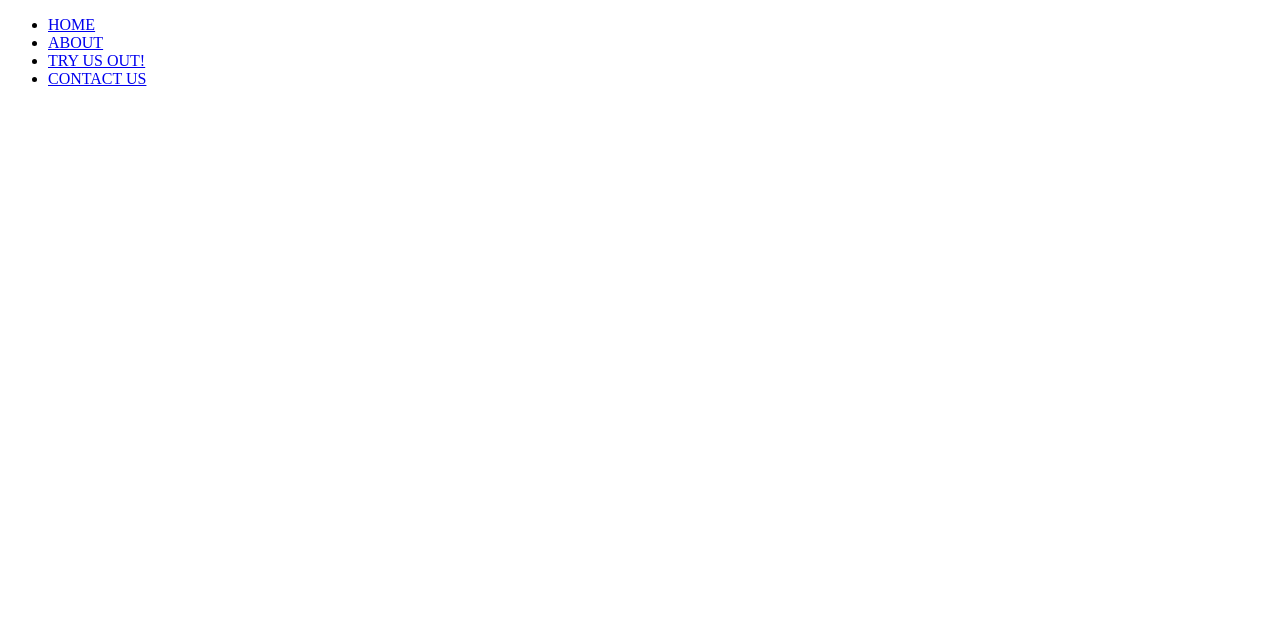
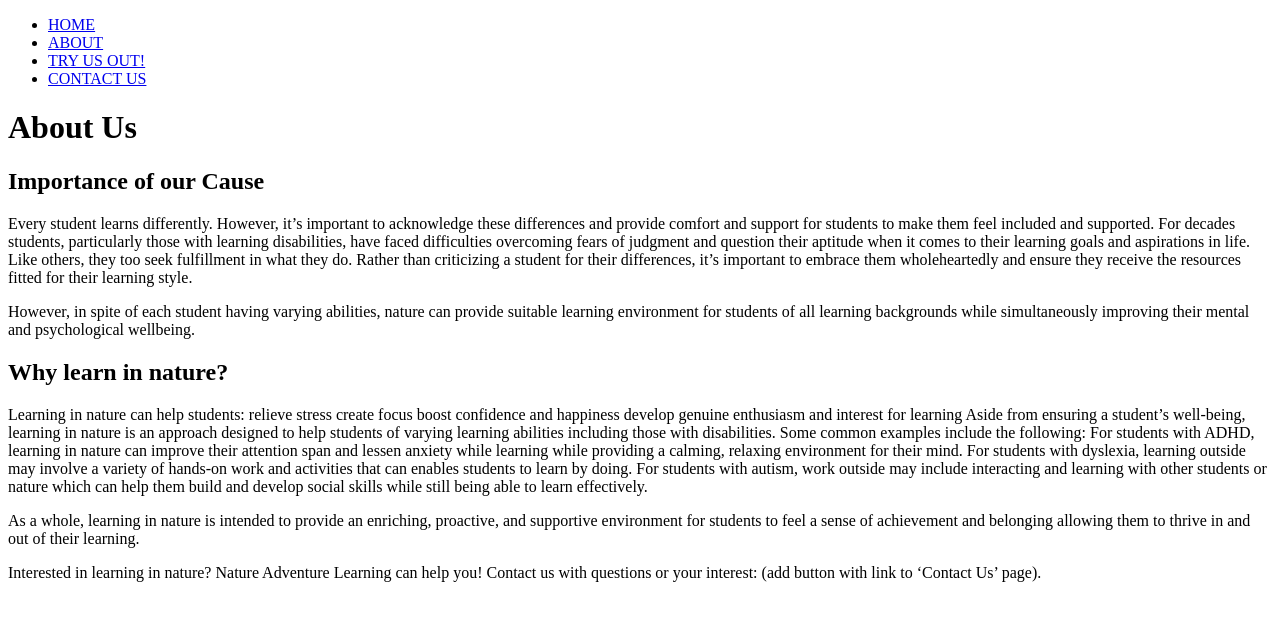
Before and after one commit to jshim2705/Nature-Adventure-Learning, a plain HTML site: page about.html in a window 1280 px wide. Drawn offline with Linux system fonts and the light colour scheme.

Commit message:
Added body text on the About.html page

```diff
--- a/about.html
+++ b/about.html
@@ -9,6 +9,28 @@
             <li><a href="contact-us.html">CONTACT US</a></li>
         </ul>
 
-
+        <body>
+            <h1>About Us</h1>
+            <p></p>
+            <div id="main">
+                <h2>Importance of our Cause</h2>
+                <p>Every student learns differently. However, it’s important to acknowledge these differences and provide comfort and support for students to make them feel included and supported. For decades students, particularly those with learning disabilities, have faced difficulties overcoming fears of judgment and question their aptitude when it comes to their learning goals and aspirations in life. Like others, they too seek fulfillment in what they do. Rather than criticizing a student for their differences, it’s important to embrace them wholeheartedly and ensure they receive the resources fitted for their learning style.</p>
+                <p>However, in spite of each student having varying abilities, nature can provide suitable learning environment for students of all learning backgrounds while simultaneously improving their mental and psychological wellbeing.</p>
+                <h2>Why learn in nature?</h2>
+                    Learning in nature can help students:
+                    relieve stress
+                    create focus
+                    boost confidence and happiness
+                    develop genuine enthusiasm and interest for learning
+                Aside from ensuring a student’s well-being, learning in nature is an approach designed to help students of  varying learning abilities including those with disabilities.
+                Some common examples include the following:
+                    For students with ADHD, learning in nature can improve their attention span and lessen anxiety while learning while providing a calming, relaxing environment for their mind.
+                    For students with dyslexia, learning outside may involve a variety of hands-on work and activities that can enables students to learn by doing.
+                    For students with autism, work outside may include interacting and learning with other students or nature which can help them build and develop social skills while still being able to learn effectively.
+                <p>As a whole, learning in nature is intended to provide an enriching, proactive, and supportive environment for students to feel a sense of achievement and belonging allowing them to thrive in and out of their learning.
+                <p>Interested in learning in nature? Nature Adventure Learning can help you!
+                Contact us with questions or your interest: (add button with link to ‘Contact Us’ page).</p>
+            </div>
+        </body>
     </head>
 </html>
```
